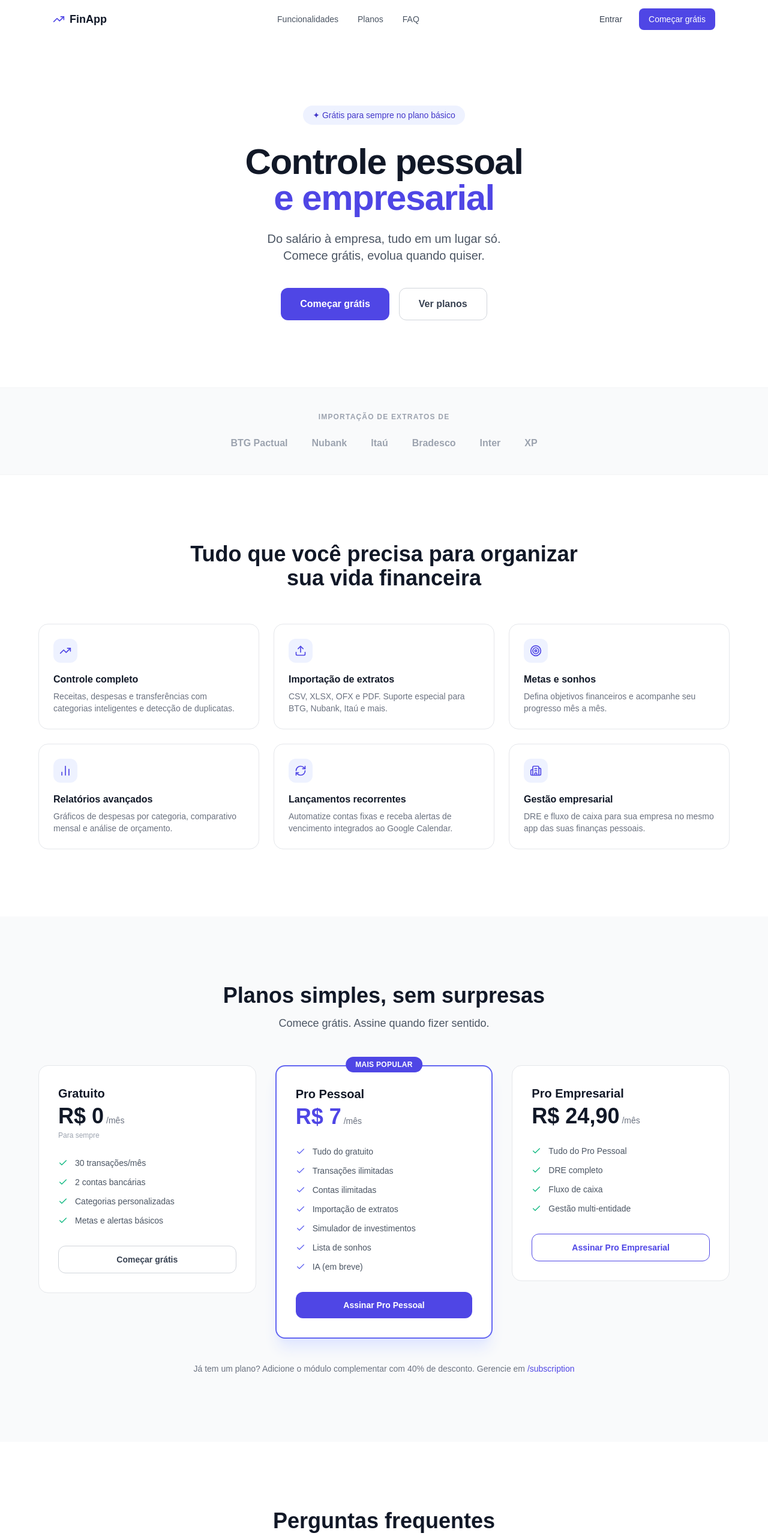
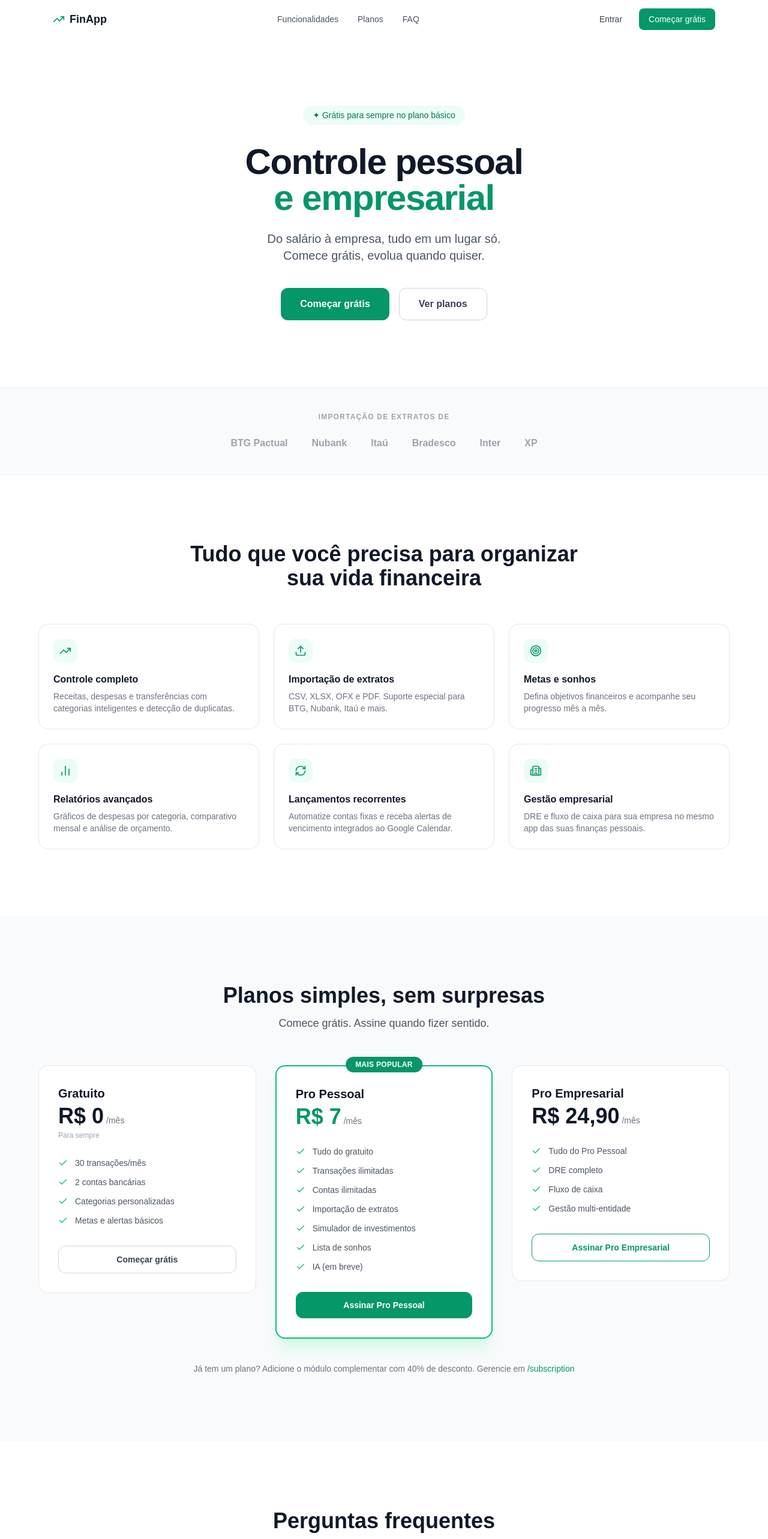
Before and after one commit to nerdrico2025/finapp, a Next.js app: page / in a window 1280 px wide. Shown: the top 2566 px of the page at 60% size. Built offline with nearby package versions, Linux system fonts and the light colour scheme; no server answers.

Commit message:
fix: usa verde (emerald) como cor primaria na landing page
Substitui indigo por emerald para manter consistencia visual com o restante do app.

```diff
--- a/src/app/(marketing)/page.tsx
+++ b/src/app/(marketing)/page.tsx
@@ -86,13 +86,13 @@ export default async function LandingPage() {
       {/* ── Hero ───────────────────────────────────────────────────────── */}
       <section className="py-20 md:py-28 px-4 sm:px-6">
         <div className="max-w-4xl mx-auto text-center">
-          <div className="inline-flex items-center gap-2 bg-indigo-50 text-indigo-700 text-sm font-medium px-4 py-1.5 rounded-full mb-8">
+          <div className="inline-flex items-center gap-2 bg-emerald-50 text-emerald-700 text-sm font-medium px-4 py-1.5 rounded-full mb-8">
             ✦ Grátis para sempre no plano básico
           </div>
           <h1 className="text-4xl sm:text-5xl md:text-6xl font-bold text-gray-900 tracking-tight leading-tight mb-6">
             Controle pessoal
             <br />
-            <span className="text-indigo-600">e empresarial</span>
+            <span className="text-emerald-600">e empresarial</span>
           </h1>
           <p className="text-lg md:text-xl text-gray-600 mb-10 max-w-2xl mx-auto leading-relaxed">
             Do salário à empresa, tudo em um lugar só.
@@ -101,7 +101,7 @@ export default async function LandingPage() {
           <div className="flex flex-col sm:flex-row gap-4 justify-center">
             <Link
               href="/signup"
-              className="inline-flex items-center justify-center px-8 py-3.5 bg-indigo-600 hover:bg-indigo-700 text-white font-semibold rounded-xl transition-colors text-base"
+              className="inline-flex items-center justify-center px-8 py-3.5 bg-emerald-600 hover:bg-emerald-700 text-white font-semibold rounded-xl transition-colors text-base"
             >
               Começar grátis
             </Link>
@@ -144,10 +144,10 @@ export default async function LandingPage() {
             {FEATURES.map(({ Icon, title, description }) => (
               <div
                 key={title}
-                className="bg-white border border-gray-200 rounded-2xl p-5 md:p-6 hover:border-indigo-200 hover:shadow-sm transition-all"
+                className="bg-white border border-gray-200 rounded-2xl p-5 md:p-6 hover:border-emerald-200 hover:shadow-sm transition-all"
               >
-                <div className="w-10 h-10 bg-indigo-50 rounded-xl flex items-center justify-center mb-4">
-                  <Icon className="h-5 w-5 text-indigo-600" />
+                <div className="w-10 h-10 bg-emerald-50 rounded-xl flex items-center justify-center mb-4">
+                  <Icon className="h-5 w-5 text-emerald-600" />
                 </div>
                 <h3 className="font-semibold text-gray-900 mb-1.5 text-sm md:text-base">
                   {title}
@@ -195,21 +195,21 @@ export default async function LandingPage() {
             </div>
 
             {/* Pro Pessoal — destaque */}
-            <div className="bg-white border-2 border-indigo-500 rounded-2xl p-8 relative shadow-xl shadow-indigo-100">
+            <div className="bg-white border-2 border-emerald-500 rounded-2xl p-8 relative shadow-xl shadow-emerald-100">
               <div className="absolute -top-4 left-1/2 -translate-x-1/2 whitespace-nowrap">
-                <span className="bg-indigo-600 text-white text-xs font-bold px-4 py-1.5 rounded-full uppercase tracking-wide">
+                <span className="bg-emerald-600 text-white text-xs font-bold px-4 py-1.5 rounded-full uppercase tracking-wide">
                   Mais popular
                 </span>
               </div>
               <h3 className="text-xl font-bold text-gray-900 mb-1">Pro Pessoal</h3>
               <div className="flex items-baseline gap-1 mb-7">
-                <span className="text-4xl font-bold text-indigo-600">R$ 7</span>
+                <span className="text-4xl font-bold text-emerald-600">R$ 7</span>
                 <span className="text-gray-500 text-sm">/mês</span>
               </div>
               <ul className="space-y-3 mb-8">
                 {PRO_PF_FEATURES.map((f) => (
                   <li key={f} className="flex items-start gap-3 text-sm text-gray-600">
-                    <Check className="h-4 w-4 text-indigo-500 mt-0.5 flex-shrink-0" />
+                    <Check className="h-4 w-4 text-emerald-500 mt-0.5 flex-shrink-0" />
                     {f}
                   </li>
                 ))}
@@ -218,7 +218,7 @@ export default async function LandingPage() {
                 priceId={proPfPriceId}
                 planSlug="pro_pf"
                 label="Assinar Pro Pessoal"
-                className="w-full py-3 bg-indigo-600 hover:bg-indigo-700 text-white font-semibold rounded-xl transition-colors text-sm disabled:opacity-60 disabled:cursor-not-allowed"
+                className="w-full py-3 bg-emerald-600 hover:bg-emerald-700 text-white font-semibold rounded-xl transition-colors text-sm disabled:opacity-60 disabled:cursor-not-allowed"
               />
             </div>
 
@@ -241,14 +241,14 @@ export default async function LandingPage() {
                 priceId={proPjPriceId}
                 planSlug="pro_pj"
                 label="Assinar Pro Empresarial"
-                className="w-full py-3 border border-indigo-600 text-indigo-600 font-semibold rounded-xl hover:bg-indigo-50 transition-colors text-sm disabled:opacity-60 disabled:cursor-not-allowed"
+                className="w-full py-3 border border-emerald-600 text-emerald-600 font-semibold rounded-xl hover:bg-emerald-50 transition-colors text-sm disabled:opacity-60 disabled:cursor-not-allowed"
               />
             </div>
           </div>
 
           <p className="text-center text-sm text-gray-500 mt-10">
             Já tem um plano? Adicione o módulo complementar com 40% de desconto. Gerencie em{' '}
-            <Link href="/subscription" className="text-indigo-600 hover:underline font-medium">
+            <Link href="/subscription" className="text-emerald-600 hover:underline font-medium">
               /subscription
             </Link>
           </p>
@@ -273,7 +273,7 @@ export default async function LandingPage() {
           <div className="flex flex-col md:flex-row justify-between items-start gap-10 mb-10">
             <div>
               <div className="flex items-center gap-2 mb-3">
-                <TrendingUp className="h-5 w-5 text-indigo-400" />
+                <TrendingUp className="h-5 w-5 text-emerald-400" />
                 <span className="text-white font-bold text-lg">FinApp</span>
               </div>
               <p className="text-sm text-gray-500">Controle financeiro simples e poderoso.</p>
@@ -296,7 +296,7 @@ export default async function LandingPage() {
               Já é cliente?{' '}
               <Link
                 href="/login"
-                className="text-indigo-400 hover:text-indigo-300 transition-colors"
+                className="text-emerald-400 hover:text-emerald-300 transition-colors"
               >
                 Fazer login →
               </Link>
--- a/src/components/marketing/LandingNav.tsx
+++ b/src/components/marketing/LandingNav.tsx
@@ -24,7 +24,7 @@ export function LandingNav() {
         <div className="flex items-center justify-between h-16">
           {/* Logo */}
           <Link href="/" className="flex items-center gap-2 flex-shrink-0">
-            <TrendingUp className="h-5 w-5 text-indigo-600" />
+            <TrendingUp className="h-5 w-5 text-emerald-600" />
             <span className="text-lg font-bold text-gray-900">FinApp</span>
           </Link>
 
@@ -60,7 +60,7 @@ export function LandingNav() {
             </Link>
             <Link
               href="/signup"
-              className="text-sm font-medium text-white bg-indigo-600 hover:bg-indigo-700 px-4 py-2 rounded-lg transition-colors"
+              className="text-sm font-medium text-white bg-emerald-600 hover:bg-emerald-700 px-4 py-2 rounded-lg transition-colors"
             >
               Começar grátis
             </Link>
@@ -109,7 +109,7 @@ export function LandingNav() {
               </Link>
               <Link
                 href="/signup"
-                className="text-center text-sm font-medium text-white bg-indigo-600 px-4 py-2.5 rounded-xl"
+                className="text-center text-sm font-medium text-white bg-emerald-600 px-4 py-2.5 rounded-xl"
               >
                 Começar grátis
               </Link>
```
